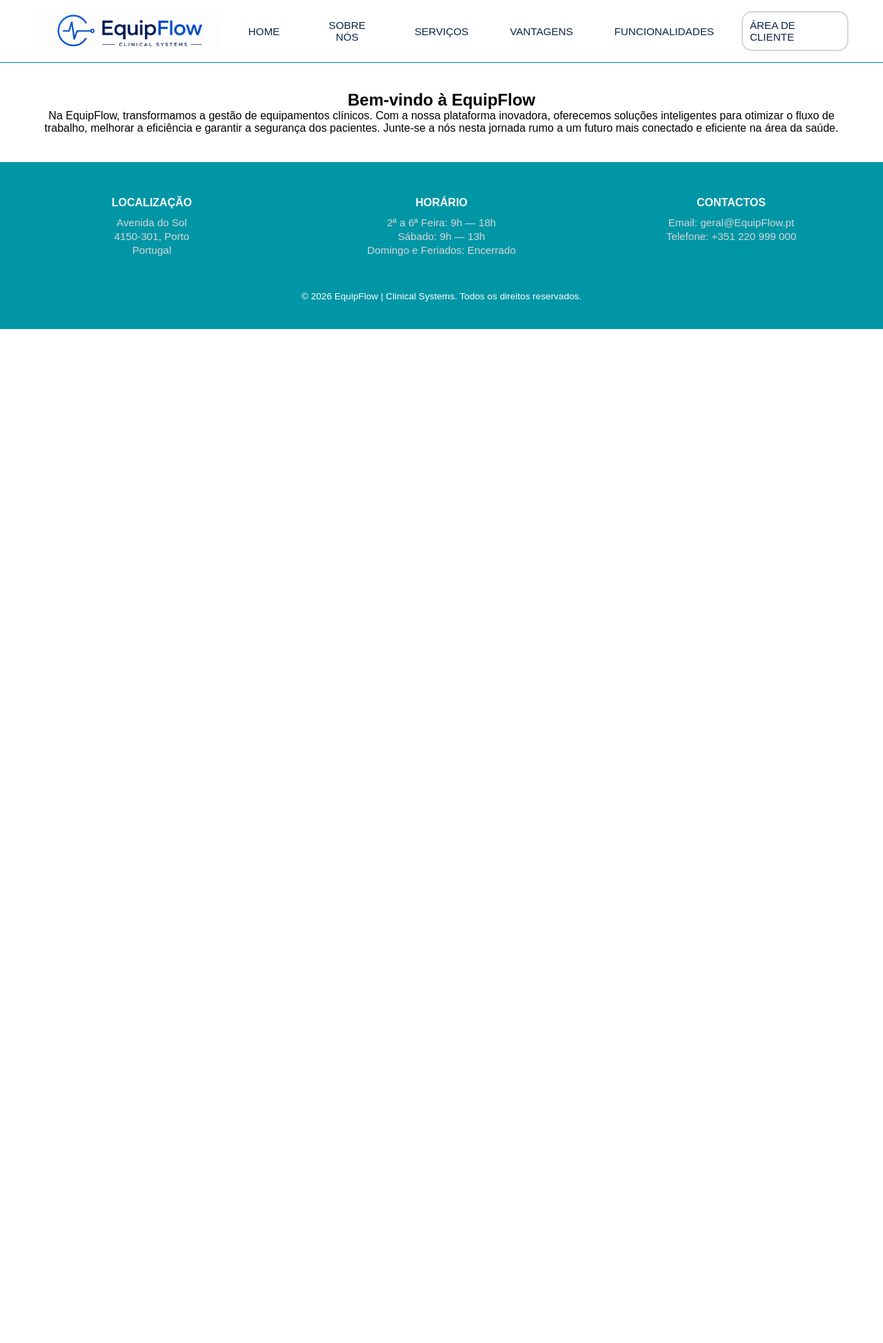
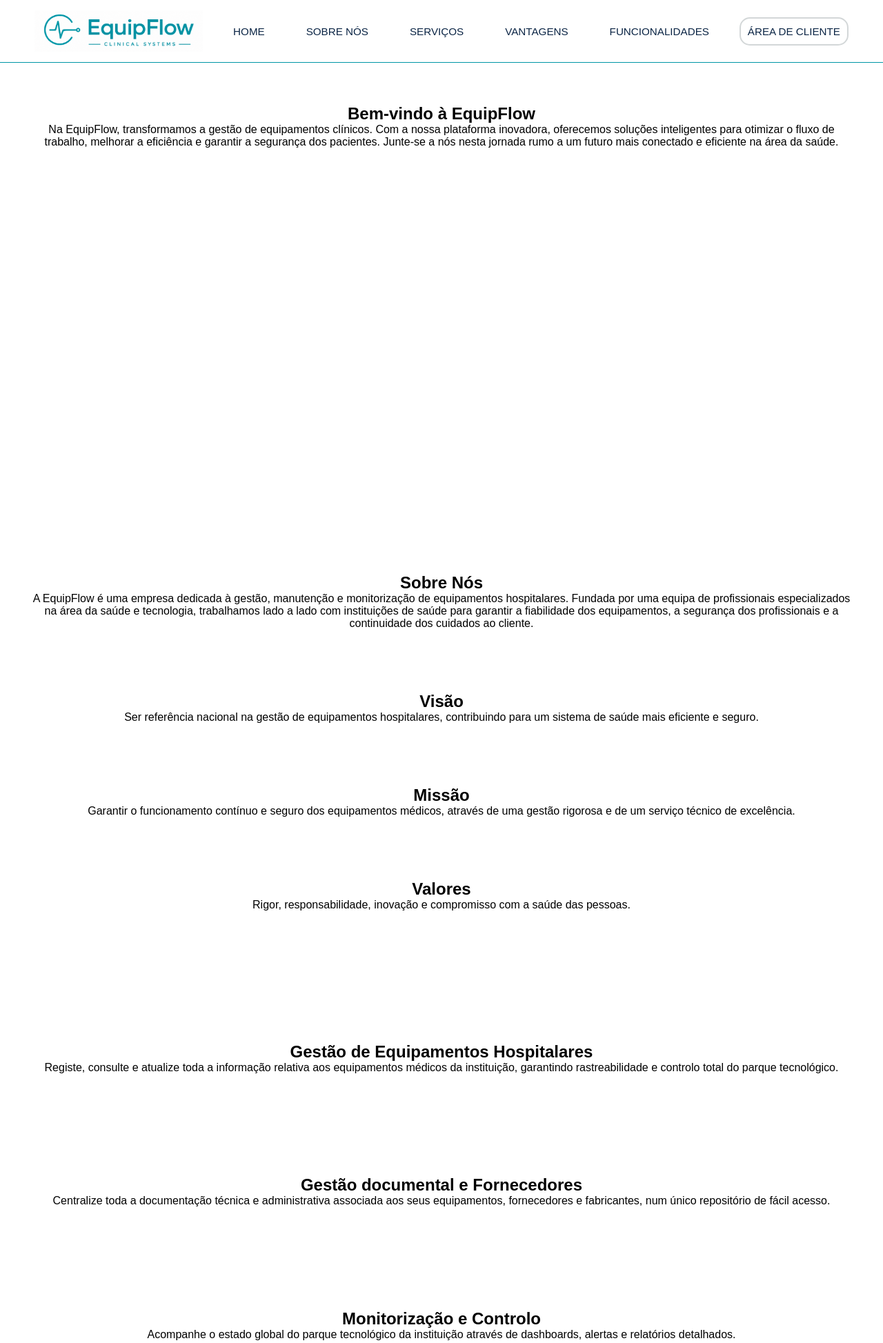
Before and after one commit to brunafcb98/ProjetoSIBDAS, a PHP site: page / in a window 1280 px wide. Shown: the top 1947 px of the page at 69% size. Before the commit the page ends 477 px from the top, so only its background shows below. Run offline with PHP 8.4, Linux system fonts and the light colour scheme.

Commit message:
Navegação âncora

```diff
--- a/assets/css/1241677.css
+++ b/assets/css/1241677.css
@@ -4,6 +4,11 @@ margin: 0; /*  Remove todas as margens padrão  */
 padding: 0; /* Remove os preenchimentos internos padrão */
 box-sizing: border-box; /* Garante que a largura e altura dos elementos incluam a borda */
 font-family: Arial, Helvetica, sans-serif; /* Define a fonte do texto da página */
+}
+
+/* Para que a barra de navegação não corte o conteúdo da página*/
+section {
+    scroll-margin-top: 80px; /* altura da navbar - padding+img */
 }
 
 /* Estilos para a barra de navegação */
@@ -14,13 +19,15 @@ font-family: Arial, Helvetica, sans-serif; /* Define a fonte do texto da página
     justify-content: space-between;/* Distribui os itens igualmente */
     padding: 15px 50px;/* Adiciona espaçamento interno */
     border-bottom: 1px solid #0096a6; /* Linha fininha por baixo da barra */
+    position: sticky; /* Faz a barra ficar fixa no topo ao rolar a página */
+    top: 0; /* Define a posição fixa no topo */
 }
-
+/* Estilos para os div internos da barra de navegação */
 .bng-navbar div {
-    display: flex;
-    align-items: center;
+    display: flex; /* Alinha os elementos em linha */
+    align-items: center; /* Alinha os items verticalmente ao centro*/
 }
-
+/* Estilos para o logo da empresa na barra de navegação */
 .bng-navbar img {
     height: 60px; /* Ajusta a altura do logo */
     width: auto; /* Mantém a proporção do logo */
@@ -32,7 +39,7 @@ font-family: Arial, Helvetica, sans-serif; /* Define a fonte do texto da página
     text-align: center; /* Centraliza os links */
     padding: 10px; /* Adiciona espaçamento interno */
 }
-
+/* Estilos individuais para cada link da navegação */
 .container-navegacao a {
     font-size: 0.95rem; /* Aumenta o tamanho da fonte dos links */
     margin: 0px 30px; /* Adiciona espaçamento horizontal entre os links */
@@ -42,6 +49,7 @@ font-family: Arial, Helvetica, sans-serif; /* Define a fonte do texto da página
     text-transform: uppercase;  /* Coloca o menu em MAIÚSCULAS */
     transition: color 0.2s ease;/* Faz a transição de cor do rato ser suave */
 }
+/* Efeito ao passar o mouse sobre os links */
 .container-navegacao a:hover {
     color: #0096a6; /* Muda a cor ao passar o mouse */
 }
@@ -69,7 +77,7 @@ font-family: Arial, Helvetica, sans-serif; /* Define a fonte do texto da página
 
 /* Estilos para o Rodapé */
 .footer-container {
-    display: flex; /* Ativa o layout flexível */
+    display: flex; /* Ativa o layout flexível, adaptando automaticamente à largura da página */
     background-color: #0096a6; /* Cor de fundo azul */
     color: white; /* Cor do texto */
     padding: 40px 10px; /* Espaçamento interno */
@@ -111,12 +119,13 @@ font-family: Arial, Helvetica, sans-serif; /* Define a fonte do texto da página
 
 /* Texto Genérico */
 .container-texto-generico {
-display: flex; /* Ativa o layout flexível */
-justify-content: center; /* Centraliza os elementos horizontalmente */
-flex-wrap: wrap; /* Permite que os elementos quebrem linha em telas menores */
-gap: 20px; /* Adiciona espaço entre os elementos */
-padding: 40px; /* Espaçamento interno para melhor organização */
-text-align: center; /* Centraliza o texto dentro dos artigos */
+    display: flex; /* Ativa o layout flexível */
+    justify-content: center; /* Centraliza os elementos horizontalmente */
+    flex-wrap: wrap; /* Permite que os elementos quebrem linha em telas menores */
+    gap: 20px; /* Adiciona espaço entre os elementos */
+    padding: 60px 40px; /* Espaçamento interno para melhor organização */
+    text-align: center; /* Centraliza o texto dentro dos artigos */
+    min-height: 85vh; /* Garante uma altura mínima para a janela - seção, mesmo com pouco conteúdo */
 }
 
 /* Texto Genérico - Funcionalidades em duas colunas */
@@ -124,8 +133,9 @@ text-align: center; /* Centraliza o texto dentro dos artigos */
     display: flex;
     justify-content: center;
     flex-wrap: wrap;
-    padding: 40px;
+    padding: 60px 40px;
     gap: 40px;
+    min-height: 80vh; /* Garante uma altura mínima para a seção, mesmo com pouco conteúdo */
 }
 .container-funcionalidades h2 {
     width: 100%; /* O título ocupa toda a largura para ficar centralizado acima das colunas */
--- a/funcionalidades.html
+++ b/funcionalidades.html
@@ -6,7 +6,7 @@
     <title>EquipFlow | Clinical Systems</title>
 
     <!-- Favicon -->
-    <link rel="shortcut icon" href="assets/images/Logo2.png" type="image/png">
+    <link rel="shortcut icon" href="assets/images/icone1.png" type="image/png">
 
     <!-- CSS - estilos da pagina -->
     <link rel="stylesheet" href="assets/css/1241677.css">
@@ -16,7 +16,7 @@
     <nav class="bng-navbar">
         <!-- Logo e nome da empresa -->
         <div>
-            <img src="assets/images/Logo0.png" alt="Logo da empresa">
+            <img src="assets/images/Logo1.png" alt="Logo da empresa">
             <!--<h3>EquipFlow | Clinical Systems</h3>-->
         </div>
 
@@ -41,7 +41,7 @@
     <section class="container-funcionalidades">
     <h2>O Que Faz o Nosso Sistema</h2>
 
-    <article id="funcionalidades">
+        <article id="funcionalidades">
             <p> > <strong>Inventário Dinâmico</strong>: Registe e catalogue todo o parque tecnológico biomédico. Pesquise por marca ou modelo e aceda ao histórico e estado operacional de cada dispositivo médico.</p>
         </article>
 
--- a/index.html
+++ b/index.html
@@ -6,7 +6,7 @@
     <title>EquipFlow | Clinical Systems</title>
 
     <!-- Favicon -->
-    <link rel="shortcut icon" href="assets/images/Logo2.png" type="image/png">
+    <link rel="shortcut icon" href="assets/images/icone1.png" type="image/png">
 
     <!-- CSS - estilos da pagina -->
     <link rel="stylesheet" href="assets/css/1241677.css">
@@ -16,17 +16,17 @@
     <nav class="bng-navbar">
         <!-- Logo e nome da empresa -->
         <div>
-            <img src="assets/images/Logo0.png" alt="Logo da empresa">
+            <img src="assets/images/Logo1.png" alt="Logo da empresa">
             <!--<h3>EquipFlow | Clinical Systems</h3>-->
         </div>
 
         <!--Menus de navegação-->
         <div class="container-navegacao">
-            <a href="index.html">Home</a>
-            <a href="empresa.html">Sobre Nós</a>
-            <a href="servicos.html">Serviços</a>
-            <a href="vantagens.html">Vantagens</a>
-            <a href="funcionalidades.html">Funcionalidades</a>
+            <a href="#home">Home</a>
+            <a href="#sobre-nos">Sobre Nós</a>
+            <a href="#servicos">Serviços</a>
+            <a href="#vantagens">Vantagens</a>
+            <a href="#funcionalidades">Funcionalidades</a>
         </div>
 
         <!-- Área de cliente -->
@@ -37,10 +37,104 @@
 
     <!-- Seção "Conteudo da pagina" -->
     <!--Secção "Home"-->
-    <section class="container-texto-generico">
+    <section class="container-texto-generico" id="home">
         <article id="home">
             <h2>Bem-vindo à EquipFlow</h2>
             <p>Na EquipFlow, transformamos a gestão de equipamentos clínicos. Com a nossa plataforma inovadora, oferecemos soluções inteligentes para otimizar o fluxo de trabalho, melhorar a eficiência e garantir a segurança dos pacientes. Junte-se a nós nesta jornada rumo a um futuro mais conectado e eficiente na área da saúde.</p>
+        </article>
+    </section>
+
+    <!--Secção "Sobre Nós" -->
+    <section class="container-texto-generico" id="sobre-nos">
+        <article id="sobre-nos">
+            <h2>Sobre Nós</h2>
+            <p>A EquipFlow é uma empresa dedicada à gestão, manutenção e monitorização de equipamentos hospitalares. Fundada por uma equipa de profissionais especializados na área da saúde e tecnologia, trabalhamos lado a lado com instituições de saúde para garantir a fiabilidade dos equipamentos, a segurança dos profissionais e a continuidade dos cuidados ao cliente.</p>
+        </article>
+
+        <article id="sobre-nos">
+            <h2>Visão</h2>
+            <p>Ser referência nacional na gestão de equipamentos hospitalares, contribuindo para um sistema de saúde mais eficiente e seguro.</p>
+        </article>
+
+        <article id="sobre-nos">
+            <h2>Missão</h2>
+            <p>Garantir o funcionamento contínuo e seguro dos equipamentos médicos, através de uma gestão rigorosa e de um serviço técnico de excelência.</p>
+        </article>
+
+        <article id="sobre-nos">
+            <h2>Valores</h2>
+            <p>Rigor, responsabilidade, inovação e compromisso com a saúde das pessoas.</p>
+        </article>
+    </section>
+
+     <!--Secção "Conteudo da pagina - Serviços" -->
+    <section class="container-texto-generico" id="servicos">
+        <article id="servicos">
+            <h2>Gestão de Equipamentos Hospitalares</h2>
+            <p>Registe, consulte e atualize toda a informação relativa aos equipamentos médicos da instituição, garantindo rastreabilidade e controlo total do parque tecnológico.</p>
+        </article>
+
+        <article id="servicos">
+            <h2>Gestão documental e Fornecedores</h2>
+            <p>Centralize toda a documentação técnica e administrativa associada aos seus equipamentos, fornecedores e fabricantes, num único repositório de fácil acesso.</p>
+        </article>
+
+        <article id="servicos">
+            <h2>Monitorização e Controlo</h2>
+            <p>Acompanhe o estado global do parque tecnológico da instituição através de dashboards, alertas e relatórios detalhados.</p>
+        </article>
+    </section>
+
+    <!--Secção "Conteudo da pagina - Vantagens" -->
+    <section class="container-texto-generico" id="vantagens">
+        <article id="Vantagens">
+            <h2>Informação Centralizada</h2>
+            <p>Reúna todo o histórico, localização e estado operacional dos equipamentos da instituição num único repositório de informação, eliminando a necessidade de procura em múltiplas fontes e garantindo o acesso fácil em qualquer momento.</p>
+        </article>
+
+        <article id="Vantagens">
+            <h2>Decisões Estratégicas</h2>
+            <p>Acompanhe indicadores e relatórios do parque tecnológico em tempo real, permitindo o planeamento de investimentos e renovações com dados exatos.</p>
+        </article>
+
+        <article id="Vantagens">
+            <h2>Prioridade Clínica</h2>
+            <p>Identifique instantaneamente os equipamentos de suporte de vida ou de alto risco através de alertas e destaques visuais, garantindo uma intervenção técnica prioritária.</p>
+        </article>
+
+        <article id="Vantagens">
+            <h2>Conformidade e Segurança</h2>
+            <p>Garanta o cumprimento das normas e regulamentações aplicáveis, minimizando riscos operacionais e assegurando o acesso imediato a alertas e documentação técnica de cada equipamento.</p>
+        </article>
+    </section>
+
+     <!--Secção "Conteudo da pagina - Funcionalidades" -->
+
+    <section class="container-funcionalidades" id="funcionalidades">
+    <h2>O Que Faz o Nosso Sistema</h2>
+
+    <article id="funcionalidades">
+            <p> > <strong>Inventário Dinâmico</strong>: Registe e catalogue todo o parque tecnológico biomédico. Pesquise por marca ou modelo e aceda ao histórico e estado operacional de cada dispositivo médico.</p>
+        </article>
+
+        <article id="funcionalidades">
+            <p> > <strong>Alertas de Criticidade</strong>: Identifique de forma imediata os dispositivos de suporte de vida ou de alto risco através de destaques visuais automáticos, garantindo uma intervenção técnica prioritária.</p>
+        </article>
+
+        <article id="funcionalidades">
+            <p> > <strong>Controlo de Empréstimos</strong>: Registe e acompanhe o fluxo e a transferência de dispositivos médicos entre serviços do hospital, evitando perdas, duplicações e garantindo a rastreabilidade de cada equipamento.</p>
+        </article>
+
+        <article id="funcionalidades">
+            <p> > <strong>Gestão Documental</strong>: Associe manuais técnicos, contratos de fornecedores e certificados de calibração à ficha de cada equipamento, identificando automaticamente documentos em falta.</p>
+        </article>
+
+        <article id="funcionalidades">
+            <p> > <strong>Gestão de Localizações</strong>: Mapeie a distribuição dos equipamentos pelos diferentes serviços e localizações, permitindo à equipa de engenharia clínica localizar e intervir em qualquer equipamento de forma rápida e eficaz.</p>
+        </article>
+
+        <article id="funcionalidades">
+            <p> > <strong>Painéis Estatísticos</strong>: Aceda a uma área com gráficos dinâmicos sobre a distribuição dos equipamentos por categoria, estado e criticidade, apoiando o planeamento e a tomada de decisão do hospital.</p>
         </article>
     </section>
 
--- a/servicos.html
+++ b/servicos.html
@@ -6,7 +6,7 @@
     <title>EquipFlow | Clinical Systems</title>
 
     <!-- Favicon -->
-    <link rel="shortcut icon" href="assets/images/Logo2.png" type="image/png">
+    <link rel="shortcut icon" href="assets/images/icone1.png" type="image/png">
 
     <!-- CSS - estilos da pagina -->
     <link rel="stylesheet" href="assets/css/1241677.css">
@@ -16,7 +16,7 @@
     <nav class="bng-navbar">
         <!-- Logo e nome da empresa -->
         <div>
-            <img src="assets/images/Logo0.png" alt="Logo da empresa">
+            <img src="assets/images/Logo1.png" alt="Logo da empresa">
             <!--<h3>EquipFlow | Clinical Systems</h3>-->
         </div>
 
--- a/vantagens.html
+++ b/vantagens.html
@@ -6,7 +6,7 @@
     <title>EquipFlow | Clinical Systems</title>
 
     <!-- Favicon -->
-    <link rel="shortcut icon" href="assets/images/Logo2.png" type="image/png">
+    <link rel="shortcut icon" href="assets/images/icone1.png" type="image/png">
 
     <!-- CSS - estilos da pagina -->
     <link rel="stylesheet" href="assets/css/1241677.css">
@@ -16,7 +16,7 @@
     <nav class="bng-navbar">
         <!-- Logo e nome da empresa -->
         <div>
-            <img src="assets/images/Logo0.png" alt="Logo da empresa">
+            <img src="assets/images/Logo1.png" alt="Logo da empresa">
             <!--<h3>EquipFlow | Clinical Systems</h3>-->
         </div>
 
```
Also changed, not shown: empresa.html (+6 -6 lines), assets/images/Logo1.png (added), assets/images/icone1.png (added).
